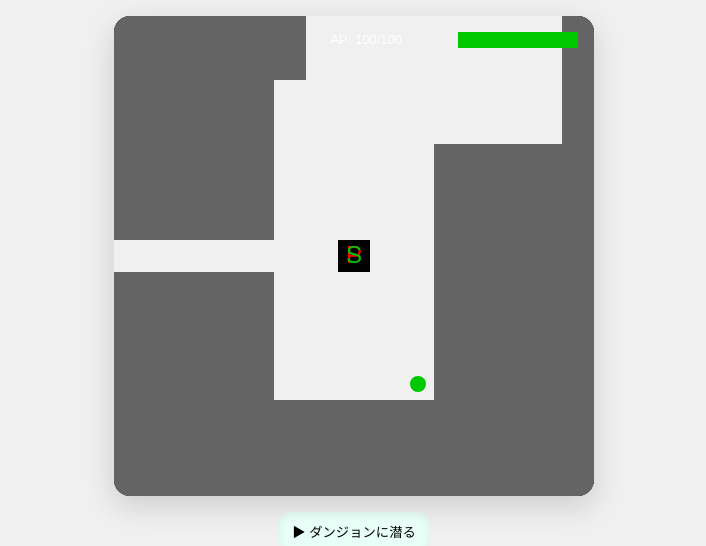
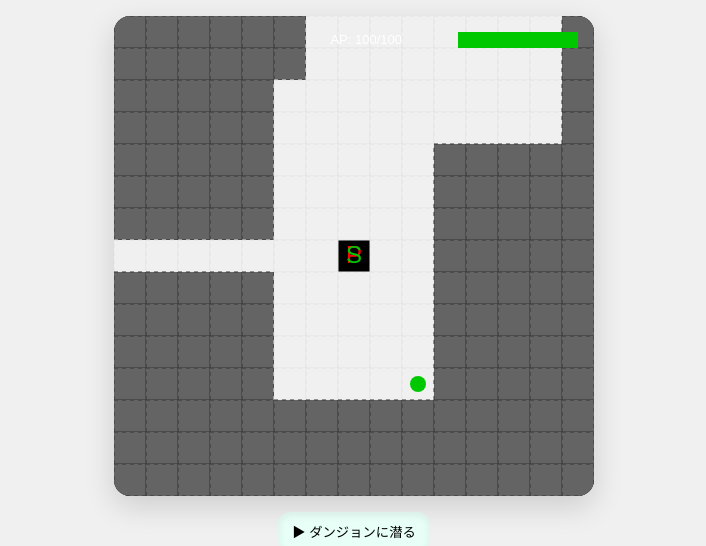
Before and after one commit to makimaki510151/DaliyDungeon, a plain HTML site: page index.html in a window 1280 px wide. Both pictures are taken after a click on the button "▶ ダンジョンに潜る". Shown: the top 546 px of the page, without its empty margins (286-992 px from the left). Drawn offline with Linux system fonts and the light colour scheme.

Commit message:
マス目、軌跡

```diff
--- a/index.html
+++ b/index.html
@@ -166,6 +166,9 @@
             RED: '#ff0000', LIGHT: '#f0f0f0', DARK: '#646464', MEDIUMSPRINGGREEN: '#00fa9a', AQUA: '#7fffd4'
         };
 
+        // 新しい色を追加
+        COLORS.PATH_FADE = '#cccccc'; // 通った後のマスの色
+
         // ====== 乱数（日替わりシード） ======
         function xmur3(str) { let h = 1779033703 ^ str.length; for (let i = 0; i < str.length; i++) { h = Math.imul(h ^ str.charCodeAt(i), 3432918353); h = h << 13 | h >>> 19; } return function () { h = Math.imul(h ^ (h >>> 16), 2246822507); h = Math.imul(h ^ (h >>> 13), 3266489909); return (h ^ (h >>> 16)) >>> 0; } }
         function mulberry32(a) { return function () { let t = a += 0x6D2B79F5; t = Math.imul(t ^ t >>> 15, t | 1); t ^= t + Math.imul(t ^ t >>> 7, t | 61); return ((t ^ t >>> 14) >>> 0) / 4294967296; } }
@@ -198,6 +201,8 @@
         let ap = MAX_AP;
         let level = 1;
         let rng = makeRNG(seedFor(level));
+        // 移動の軌跡を保存する配列
+        let path = [];
 
         function seedFor(lv) { const d = new Date(); const yyyy = d.getFullYear(); const mm = String(d.getMonth() + 1).padStart(2, '0'); const dd = String(d.getDate()).padStart(2, '0'); return `${yyyy}${mm}${dd}${String(lv).padStart(2, '0')}`; }
 
@@ -313,6 +318,8 @@
             }
 
             // === 通常移動 ===
+            // 軌跡を保存
+            path.push({ x: player.x, y: player.y });
             player.x = nx;
             player.y = ny;
             ap -= 1;
@@ -400,6 +407,7 @@
             stopHold();
             ignorePressUntilRelease = false;
             isTransitioning = false;
+            path = []; // ゲーム開始時に軌跡をリセット
         }
 
         function nextLevel() {
@@ -410,6 +418,7 @@
             player.y = startPos[0]; player.x = startPos[1];
             // 次階に来た直後は押し直しを要求する（ignore は遷移処理で制御）
             stopHold();
+            path = []; // 階層遷移時に軌跡をリセット
         }
 
         function resetGame() { level = 1; ap = MAX_AP; }
@@ -441,23 +450,43 @@
             const startY = Math.max(0, player.y - VIEW);
             const endY = Math.min(DUNGEON_H, player.y + VIEW + 1);
 
+            // まず、タイルとグリッドを一緒に描画
+            ctx.setLineDash([4, 4]);
             for (let y = startY; y < endY; y++) {
                 for (let x = startX; x < endX; x++) {
                     const screenX = (x - player.x + VIEW) * TILE;
                     const screenY = (y - player.y + VIEW) * TILE;
                     const tile = dungeon[y][x];
-                    if (tile === '#') drawRect(screenX, screenY, TILE, TILE, COLORS.DARK);
-                    else if (tile === '.') drawRect(screenX, screenY, TILE, TILE, COLORS.LIGHT);
-                    else if (tile === '+') {
+
+                    // タイルを塗りつぶし
+                    if (tile === '#') {
+                        drawRect(screenX, screenY, TILE, TILE, COLORS.DARK);
+                    } else if (tile === '.') {
                         drawRect(screenX, screenY, TILE, TILE, COLORS.LIGHT);
-                        ctx.beginPath(); ctx.fillStyle = COLORS.GREEN; ctx.arc(screenX + TILE / 2, screenY + TILE / 2, TILE / 4, 0, Math.PI * 2); ctx.fill();
-                    }
-                    else if (tile === 'G') {
+                    } else if (tile === '+') {
+                        drawRect(screenX, screenY, TILE, TILE, COLORS.LIGHT);
+                        ctx.beginPath();
+                        ctx.fillStyle = COLORS.GREEN;
+                        ctx.arc(screenX + TILE / 2, screenY + TILE / 2, TILE / 4, 0, Math.PI * 2);
+                        ctx.fill();
+                    } else if (tile === 'G') {
                         drawRect(screenX, screenY, TILE, TILE, COLORS.LIGHT);
                         drawText('G', screenX + TILE / 2, screenY + TILE / 2, 24, COLORS.ORANGE);
                     }
+
+                    // タイルの色に応じてグリッドの色を変更
+                    if (tile === '#') {
+                        ctx.strokeStyle = '#333333'; // 壁用の暗い色
+                    } else {
+                        ctx.strokeStyle = '#e0e0e0'; // 通路用の明るい色
+                    }
+                    ctx.strokeRect(screenX, screenY, TILE, TILE);
                 }
             }
+            ctx.setLineDash([]); // 点線設定をリセット
+
+            // その後、軌跡とプレイヤー、その他を上書き描画
+            drawPath();
 
             // プレイヤー
             const px = VIEW * TILE, py = VIEW * TILE;
@@ -480,6 +509,25 @@
             drawText(`AP: ${ap}/${MAX_AP}`, barX - 56, barY + barH / 2, 13, COLORS.WHITE, 'right');
         }
 
+        // 新しい描画関数：軌跡
+        function drawPath() {
+            for (const p of path) {
+                const screenX = (p.x - player.x + VIEW) * TILE;
+                const screenY = (p.y - player.y + VIEW) * TILE;
+                const tile = dungeon[p.y][p.x];
+                // 画面範囲内にあれば描画
+                if (screenX >= 0 && screenX < SCREEN_W && screenY >= 0 && screenY < SCREEN_H) {
+                    // ゴールとスタート地点は軌跡を描画しない
+                    if (tile !== 'G' && tile !== 'S') {
+                         ctx.beginPath();
+                         ctx.fillStyle = '#dddddd'; // さらに薄い色に変更
+                         ctx.arc(screenX + TILE / 2, screenY + TILE / 2, TILE / 8, 0, Math.PI * 2); // 小さな点を描画
+                         ctx.fill();
+                    }
+                }
+            }
+        }
+
         // ====== メインループ ======
         function loop() { render(); requestAnimationFrame(loop); }
         loop();
```
